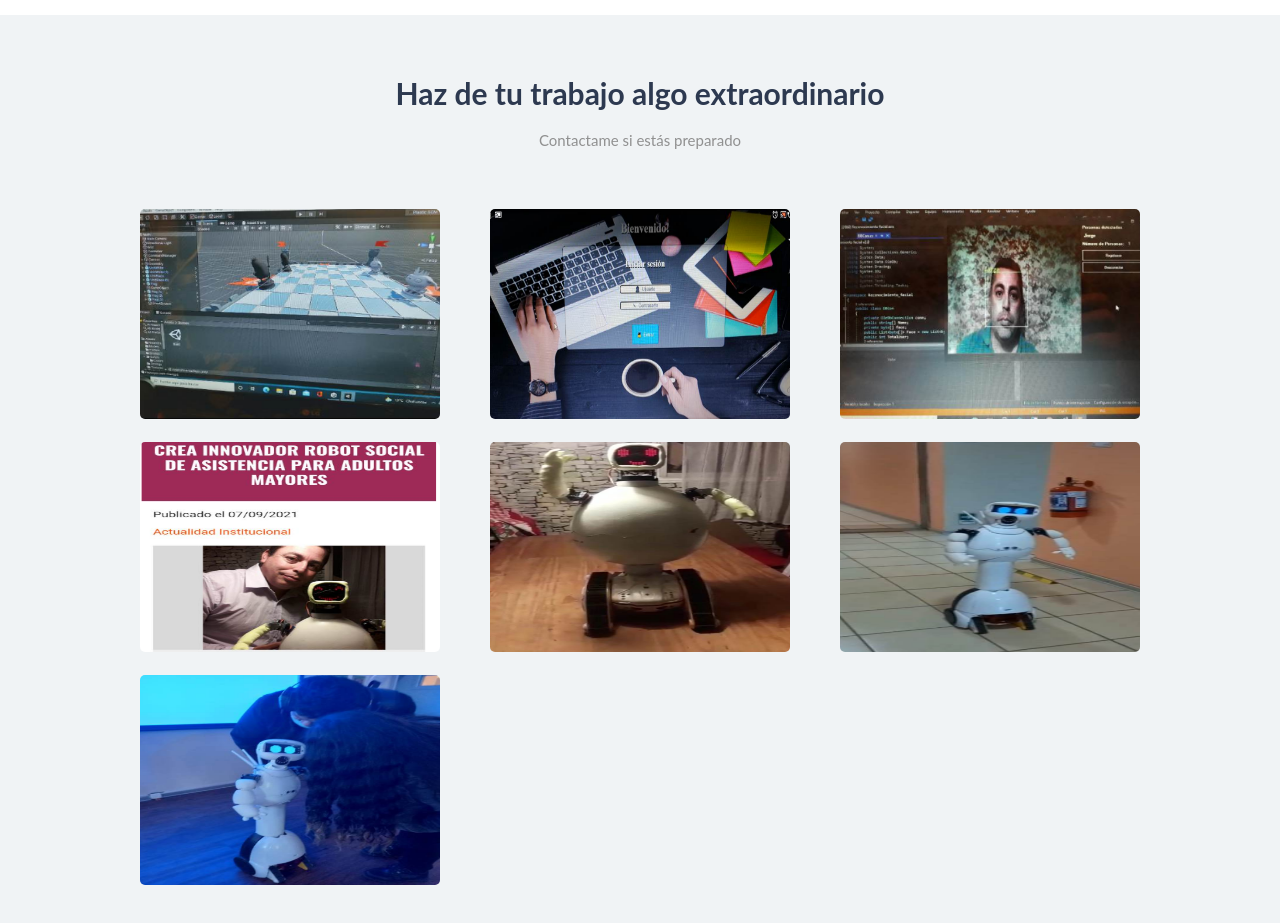
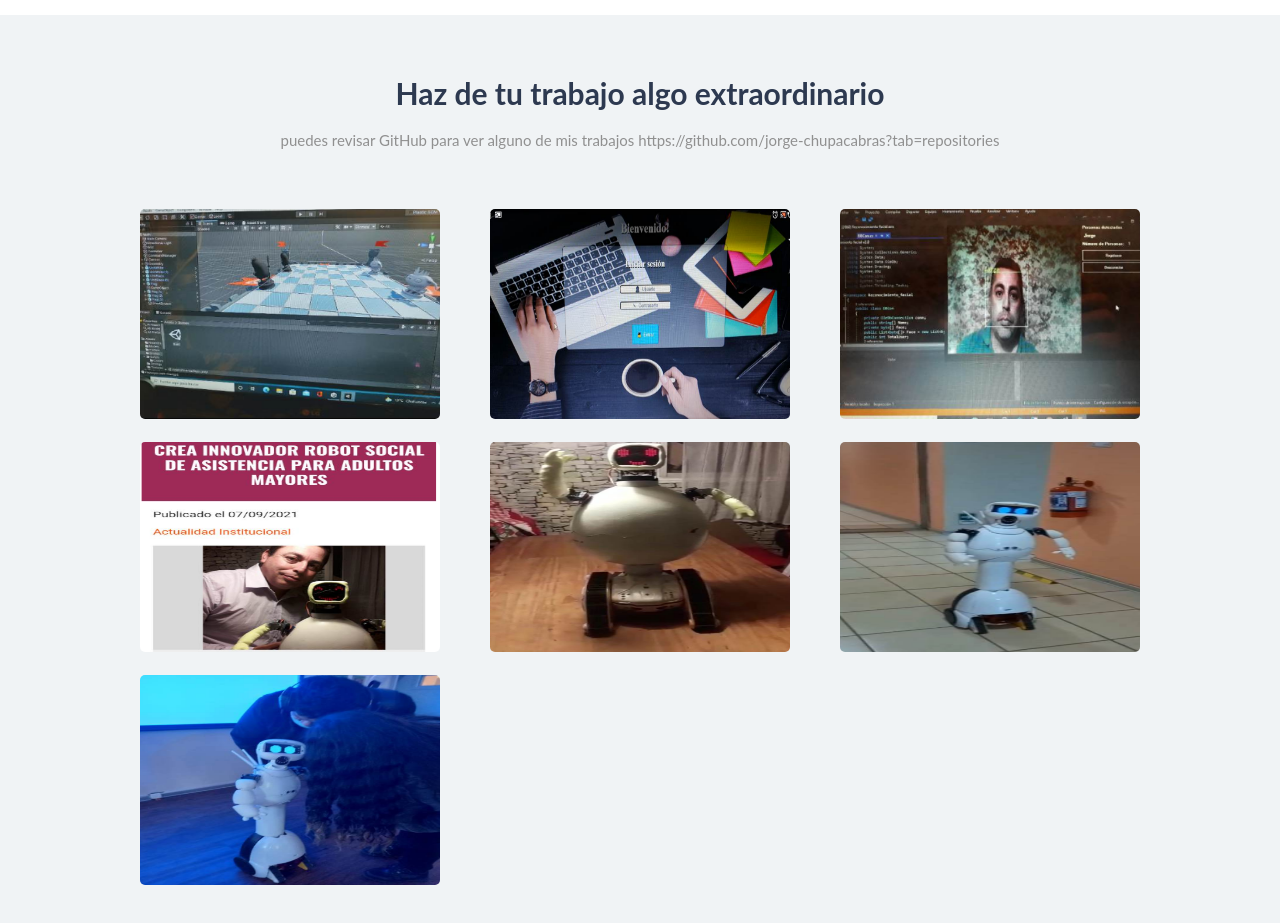
Before and after one commit to JorgeABanarezC/portafolio, a plain HTML site: page index.html in a window 1280 px wide. Shown: the part 1580-2503 px from the top of the page. Drawn offline with Linux system fonts and the light colour scheme.

Commit message:
first commit

```diff
--- a/index.html
+++ b/index.html
@@ -104,7 +104,7 @@
             <div class="contenedor">
                 <div class="portafolio-textos">
                     <h2>Haz de tu trabajo algo extraordinario</h2>
-                    <p>Contactame si estás preparado</p>
+                    <p>puedes revisar GitHub para ver alguno de mis trabajos https://github.com/jorge-chupacabras?tab=repositories</p></p>
                 </div>
                 <section class="galeria">
                     <div class="fotos">
```
